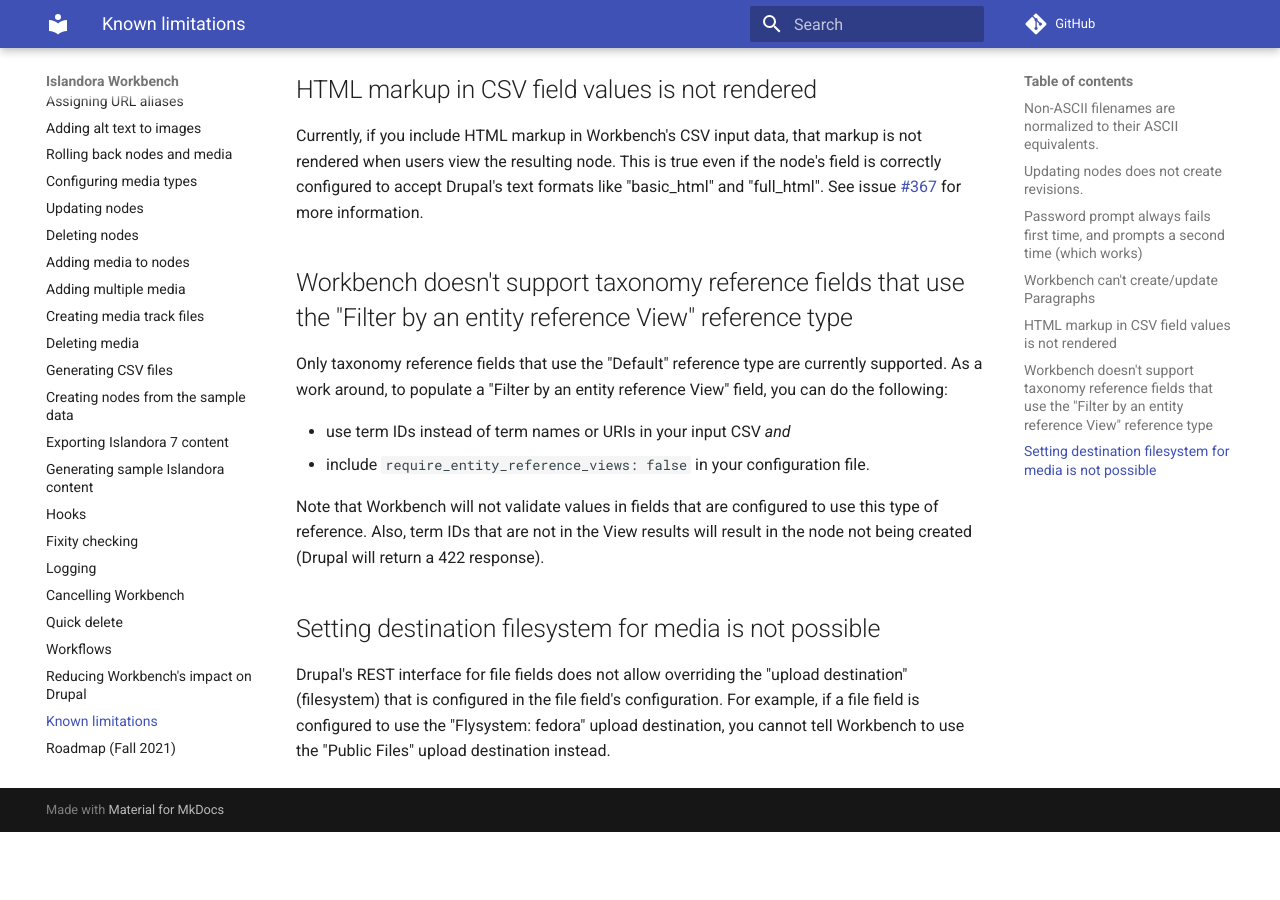
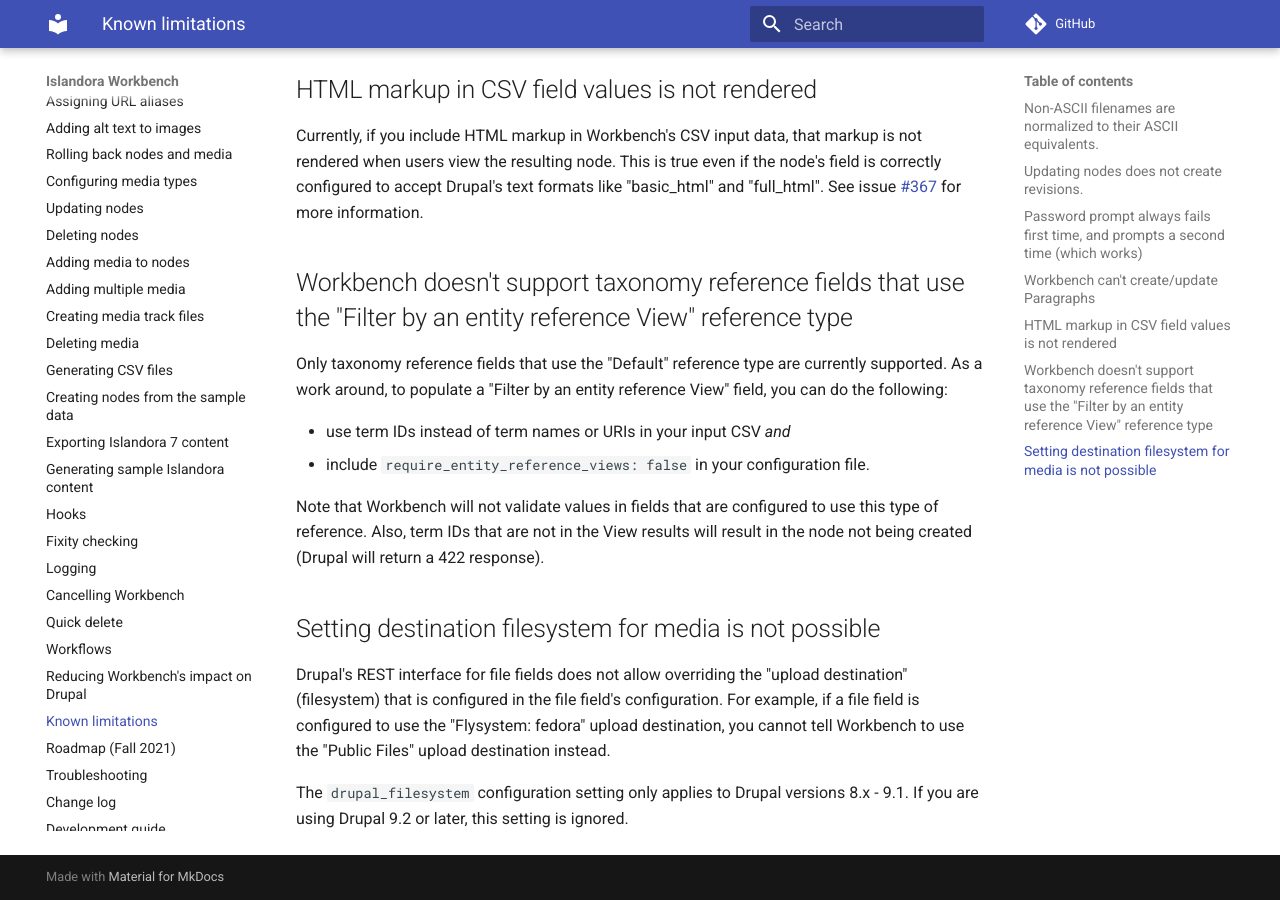
Before and after one commit to mjordan/islandora_workbench_docs, an MkDocs documentation site: the page built from docs/limitations.md, in a window 1280 px wide and 900 px high, scrolled down 851 px. Built offline with MkDocs 1.6.1 and Material for MkDocs 9.7.7, drawn with Linux system fonts in a browser that asks for light colours; comment, search, counter and statistics services are not loaded; before the commit the page ends 1683 px from its top, so only the background shows below that.

Commit message:
Updated known limitations.

```diff
--- a/docs/limitations.md
+++ b/docs/limitations.md
@@ -37,3 +37,5 @@
 ## Setting destination filesystem for media is not possible
 
 Drupal's REST interface for file fields does not allow overriding the "upload destination" (filesystem) that is configured in the file field's configuration. For example, if a file field is configured to use the "Flysystem: fedora" upload destination, you cannot tell Workbench to use the "Public Files" upload destination instead.
+
+The `drupal_filesystem` configuration setting only applies to Drupal versions 8.x - 9.1. If you are using Drupal 9.2 or later, this setting is ignored.
```
